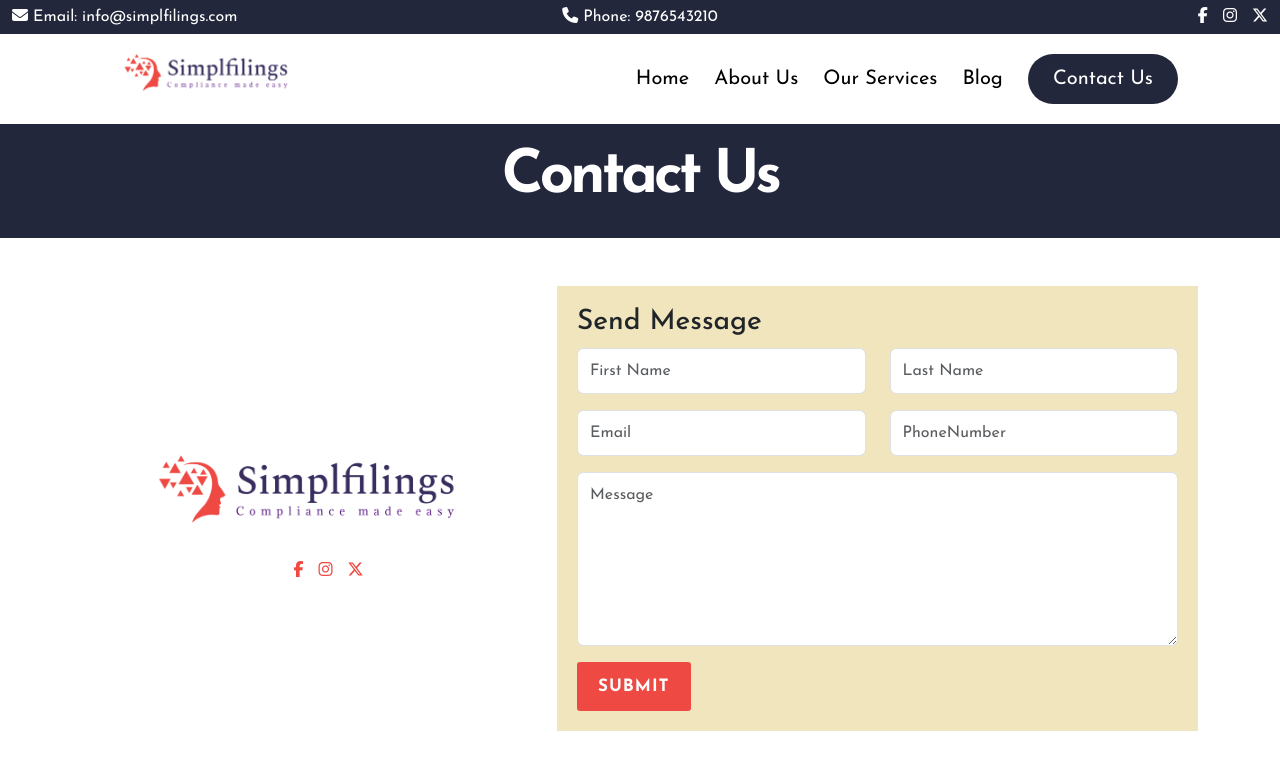
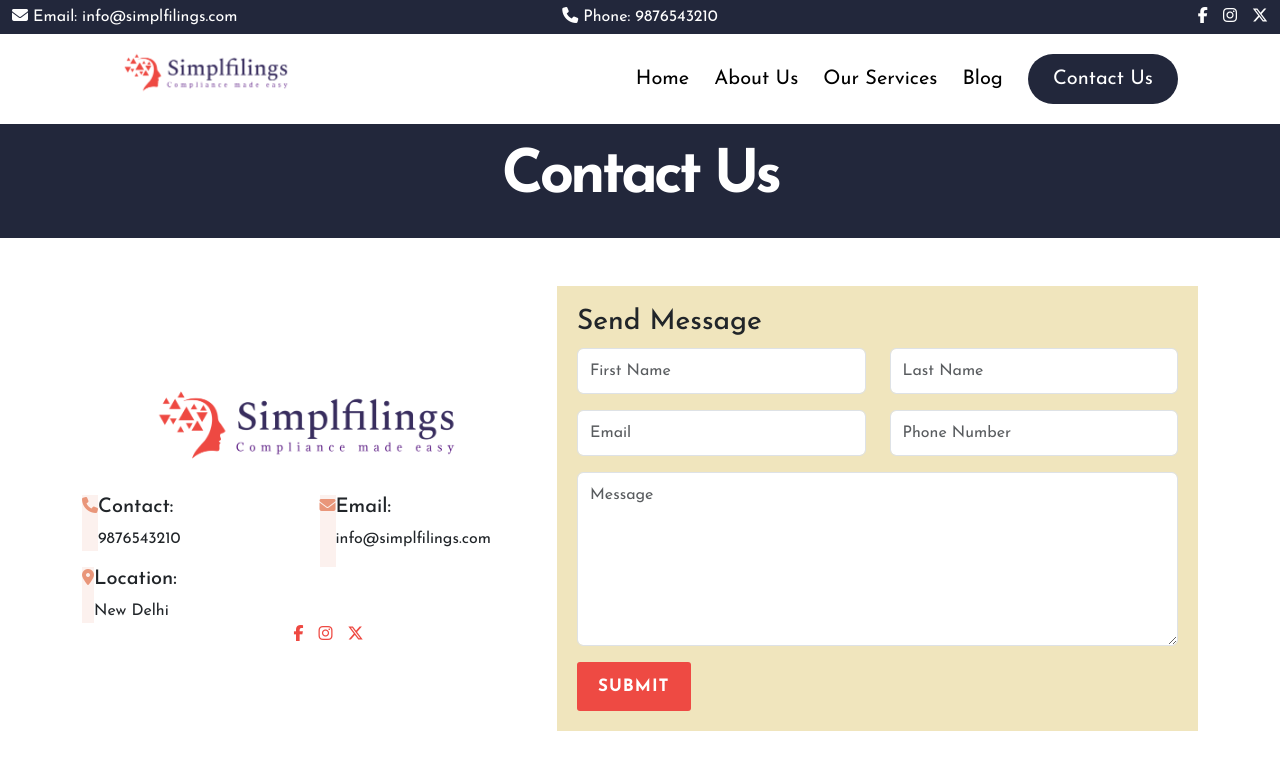
Before and after one commit to amansharma58/simplfilings, a plain HTML site: page contact.html in a window 1280 px wide. Shown: the top 757 px of the page. Drawn offline with nearby package versions, Linux system fonts and the light colour scheme.

Commit message:
Update contact.html

```diff
--- a/contact.html
+++ b/contact.html
@@ -78,8 +78,37 @@
       <div class="col-md-5 d-flex align-items-center">
         <div class="contact-left">
           <img src="logo-transparent-png.png" alt="" class="img-fluid">
-                  <div class="">
-             <div class="footersocial">
+                  <div class="getintouch">
+                    <div class="row">
+                      <div class="col-md-6 d-flex mb-3">
+                        <div class="getintouch-icon bg-orange">
+                          <i class="fa-solid fa-phone"></i>
+                        </div>
+                        <div class="getintouch-content">
+                          <h5>Contact:</h5>
+                            9876543210
+                        </div>
+                      </div>
+                      <div class="col-md-6 d-flex">
+                        <div class="getintouch-icon bg-orange">
+                          <i class="fa-solid fa-envelope"></i>
+                        </div>
+                        <div class="getintouch-content">
+                          <h5>Email:</h5>
+                              info@simplfilings.com
+                        </div>
+                      </div>
+                      <div class="col-md-6 d-flex">
+                        <div class="getintouch-icon bg-orange">
+                          <i class="fa-solid fa-location-dot"></i>
+                        </div>
+                        <div class="getintouch-content">
+                          <h5>Location:</h5>
+                          New Delhi
+                        </div>
+                      </div>
+                    </div>
+             <div class="footersocial contact-social">
                 <ul>
                   <li><a href="#" target="_blank"><i class="fa-brands fa-facebook-f"></i></a></li>
                   <li><a href="#" target="_blank"><i class="fa-brands fa-instagram"></i></a></li>
@@ -106,7 +135,7 @@
                 <input type="text" placeholder="Email" class="form-control">
               </div>
                <div class="col-md-6">
-                <input type="text" placeholder="PhoneNumber" class="form-control">
+                <input type="text" placeholder="Phone Number" class="form-control">
               </div>
             </div>
             <div class="row pt-3">
```
